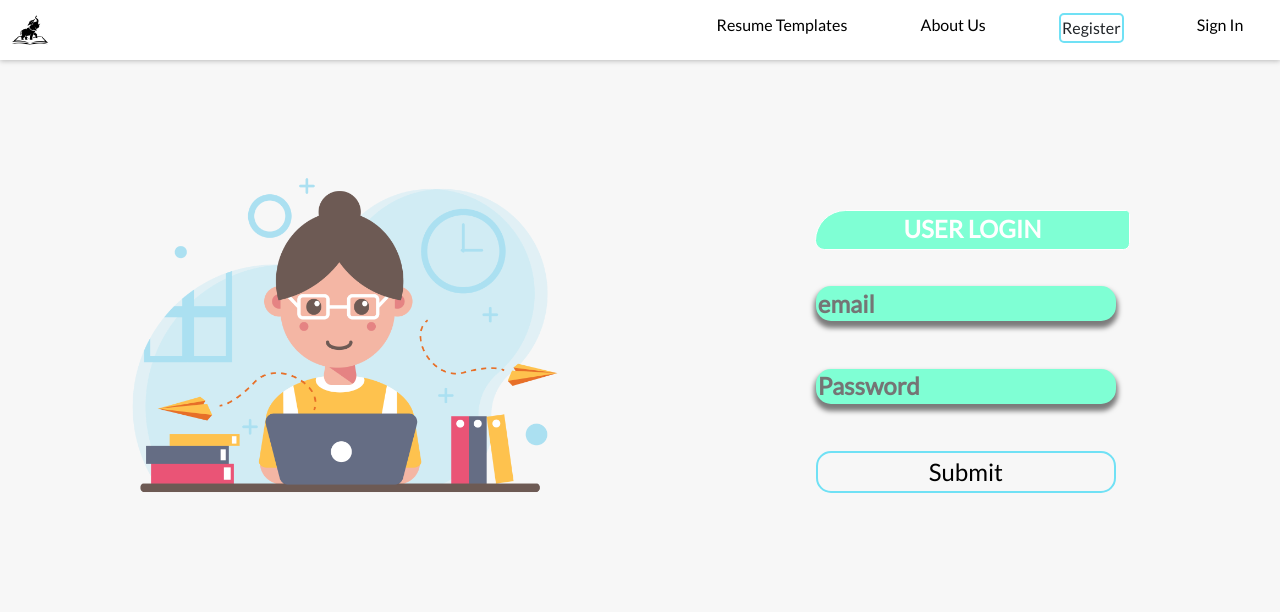
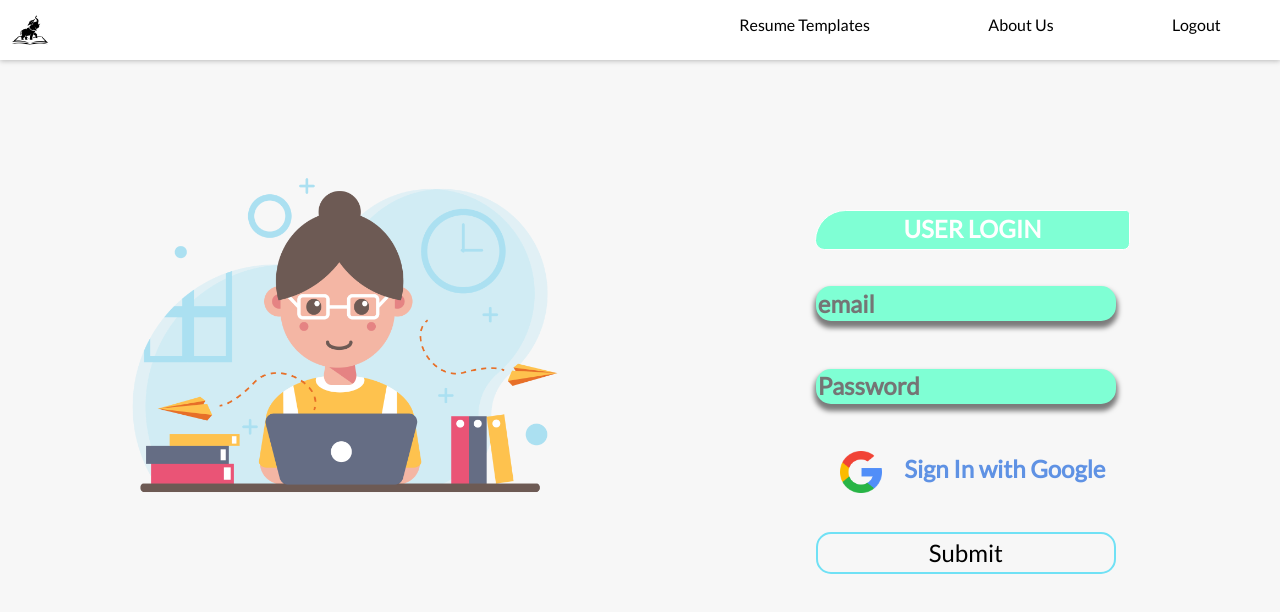
Before and after one commit to tyagiakash926/Resume-Buider, a React (Create React App) app: page /signin in a window 1280 px wide. Shown: the top 612 px of the page. Built offline with nearby package versions, Linux system fonts and the light colour scheme.

Commit message:
add fiebase

```diff
--- a/package.json
+++ b/package.json
@@ -6,6 +6,7 @@
     "@testing-library/jest-dom": "^5.11.5",
     "@testing-library/react": "^11.1.2",
     "@testing-library/user-event": "^12.2.2",
+    "firebase": "^8.1.1",
     "react": "^17.0.1",
     "react-dom": "^17.0.1",
     "react-elastic-carousel": "^0.9.5",
@@ -13,6 +14,7 @@
     "react-router-dom": "^5.2.0",
     "react-scripts": "4.0.0",
     "redux": "^4.0.5",
+    "redux-thunk": "^2.3.0",
     "web-vitals": "^0.2.4"
   },
   "scripts": {
--- a/src/App.js
+++ b/src/App.js
@@ -11,31 +11,31 @@ import Education from './components/Education';
 import Finalize from './components/Finalize';
 import Skills from './components/Skills';
 import Projects from './components/Projects';
+import { connect } from "react-redux";
+
 //hii  hello from akash
-function App() {
+function App(props) {
+  let {auth} = props;
   return (<React.Fragment>
           <Header />
           <Switch>
-            <Route path="/" exact>
-              <Landing></Landing>
-            </Route>
-            <Route path="/templates" exact component={Templates}></Route>
-            <Route path="/about" exact>
-              <About></About>
-            </Route>
-            <Route path="/register" exact>
-              <Register></Register>
-            </Route>
-            <Route path="/signin" exact>
-              <SignIn></SignIn>
-            </Route>
-            <Route path="/contact" exact component={Contact}></Route>
-            <Route path="/education" exact component={Education}></Route>
-            <Route path="/finalize" exact component={Finalize}></Route>
-            <Route path="/skills" exact component={Skills}></Route>
-            <Route path="/projects" exact component={Projects}></Route>
+            <Route path="/" exact component={Landing}></Route>
+            <Route path="/templates" exact component={auth ? Templates : SignIn}></Route>
+            <Route path="/about" exact component={About}></Route>
+            <Route path="/register" exact component={Register}></Route>
+            <Route path="/signin" exact component={SignIn}></Route>
+            <Route path="/contact" exact component={auth ? Contact : SignIn}></Route>
+            <Route path="/education" exact component={auth ? Education : SignIn}></Route>
+            <Route path="/finalize" exact component={auth ? Finalize : SignIn }></Route>
+            <Route path="/skills" exact component={ auth ? Skills : SignIn}></Route>
+            <Route path="/projects" exact component={auth ? Projects : SignIn}></Route>
           </Switch>
           </React.Fragment>);
 }
+const mapStateToProps = (state) =>{
+  return{
+    auth : state.auth.isAuth
+  }
+}
 
-export default App;
+export default connect(mapStateToProps)(App);
--- a/src/components/Finalize.jsx
+++ b/src/components/Finalize.jsx
@@ -1,6 +1,7 @@
 import React, { Component } from 'react';
 import './Finalize.css';
 import { connect } from 'react-redux';
+import {skinCodes} from '../Constants/skinCodes'
 import Preview from './Preview';
 import skin1 from "../static/images/skin1.svg";
 import skin2 from "../static/images/skin2.svg";
@@ -45,7 +46,17 @@ class Finalize extends Component {
                         <Preview contact={contact} education={education} skills={skills} projects={projects} skin={skinCode}></Preview>
                     </div>
                     <div className="final-templates">
-                    <div className="template">
+                    {skinCodes.map(  ( skin ) => {
+                    let className = skin.value == skinCode ? "selected-skin" : "";
+                    return <div key = {skin.id} className={`template ${className}`} >
+              <img src= {`/images/${skin.value}.svg`} alt="" />
+              {skin.value == skinCode?<i class="fa fa-check-circle" aria-hidden="true" onClick = { ()=> {this.handleSkinSelect(skin.value)} }></i>:<button class="template-btn" onClick = { ()=> {this.handleSkinSelect(skin.value)} }>USE TEMPLATE</button>}
+
+            </div>
+        })}
+
+
+                    {/* <div className="template">
                         <img src={skin1} alt=""/>
                             <button class="template-btn" onClick = { ()=> {this.handleSkinSelect("skin1")} }>USE TEMPLATE</button>
                     </div>
@@ -60,7 +71,7 @@ class Finalize extends Component {
                     <div className="template">
                         <img src={skin4} alt=""/>
                             <button class="template-btn" onClick = { ()=> {this.handleSkinSelect("skin4")} }>USE TEMPLATE</button>
-                    </div>
+                    </div> */}
                     </div>
                 </div>
             </React.Fragment>
--- a/src/components/Header.jsx
+++ b/src/components/Header.jsx
@@ -2,25 +2,50 @@ import React from 'react';
 import './Header.css'
 import {Link} from "react-router-dom";
 import logo from '../static/images/—Pngtree—elephant logo design vector template_5045290.png'
+import { connect } from "react-redux";
+import { auth } from '../firebase/fbconfig';
 
-const Header = () => {
+
+const handleLogout = (logout) =>{
+    auth.signOut().then(()=>{
+        logout();
+    })
+}
+const Header = (props) => {
+    let {auth} = props;
     return (
         <div className="header">
             <div className="header-logo">
                 <Link to="/"><img src={logo} alt=""/></Link>
             </div>
             <div className="header-links">
+                {auth ?
                 <ul>
-                    <li><Link to="/templates">Resume Templates</Link></li>
-                    <li><Link to="/about">About Us</Link></li>
-                    <li><Link to="/register">
-                        <button className="btn">Register</button>
-                        </Link></li>
-                    <li><Link to="signin">Sign In</Link></li>
+                <li><Link to="/templates">Resume Templates</Link></li>
+                <li><Link to="/about">About Us</Link></li>
+                <li><Link to="/" onClick={()=>{handleLogout(props.logout)}}>Logout</Link></li>
+                </ul> :
+                <ul>
+                <li><Link to="/about">About Us</Link></li>
+                <li><Link to="/register">Register</Link></li>
+                <li><Link to="/signin">Sign In</Link></li>
                 </ul>
+                }
             </div>
         </div>
      );
 }
 
-export default Header;
+const mapStateToProps = (state) =>{
+    return {
+        auth : state.auth.isAuth
+    }
+}
+
+const mapDispatchToProps = (dispatch) =>{
+    return{
+        logout : () =>{dispatch({type:"LOGOUT"})}
+    }
+}
+
+export default connect(mapStateToProps , mapDispatchToProps)(Header);
--- a/src/components/Signin.css
+++ b/src/components/Signin.css
@@ -101,6 +101,35 @@ label{
     outline: none;
 }
 
+.signin-google{
+    width: 300px;
+    height: 42px;
+    /* border: 2px solid #5f92e4; ; */
+    margin-top: 13%;
+    outline: none;
+    display: flex;
+    /* background:  #5f92e4; */
+    border-radius: 15px 15px 15px 15px;
+    cursor: pointer;
+
+}
+.google-logo {
+   height: 100%;
+   width: 30%;
+    /* background: black; */
+}
+.google-logo img{
+    height: 100%;
+    width: 100%;
+    object-fit: contain;
+    color: white;
+}
+.google-text{
+    width: 70%;
+    color:#5f92e4;
+    margin-left: -2%;
+}
+
 
 .login-btn:hover{
     border: none;
--- a/src/components/Signin.jsx
+++ b/src/components/Signin.jsx
@@ -1,9 +1,25 @@
 import React from 'react';
 import './Signin.css'
+import {connect} from 'react-redux';
 import skin from '../static/images/—Pngtree—young people work and study_5426650.png';
 // import skin1 from '../static/images/pngtree-color-wave-dot-circular-border-png-image_4973413.jpg'
+import google from '../static/images/search.png';
+import { auth, provider } from '../firebase/fbconfig.js';
 
-const SignIn = () => {
+const handleLogin = (login) =>{
+    auth.signInWithPopup(provider).then((user)=>{
+        let {displayName , email} = user.user;
+        let userDetails= {
+            displayName,
+            email
+        }
+        login(userDetails);
+    })
+    .catch((error)=>{
+        console.log(error);
+    });
+}
+const SignIn = (props) => {
     return (
 
 
@@ -20,6 +36,10 @@ const SignIn = () => {
                         <label htmlFor="password" className="password-label">
                             <input type="password" name="password" id="password" placeholder="Password"/>
                         </label>
+                        <div className="signin-google" onClick={()=>{handleLogin(props.login)}}>
+                            <div className="google-logo"><img src={google} alt=""/></div>
+                            <div className="google-text">Sign In with Google</div>
+                        </div>
                         <button className="login-btn">Submit</button>
                     </form>
                 </div>
@@ -27,4 +47,16 @@ const SignIn = () => {
             );
 }
 
-export default SignIn;
+const mapStateToProps = (state) =>{
+    return{
+        auth : state.auth.isAuth
+    }
+}
+
+const mapDispatchToProps = (dispatch) =>{
+    return {
+        login : (userDetails) => {dispatch({type:"LOGIN" , userDetails: userDetails})}
+    }
+}
+
+export default connect(mapStateToProps , mapDispatchToProps)(SignIn);
--- /dev/null
+++ b/src/firebase/fbconfig.js
@@ -0,0 +1,17 @@
+import firebase from 'firebase';
+const firebaseConfig = {
+    apiKey: "AIzaSyA5XwyX9ETKfHGwMDeD25rA5h4Z2o8KthM",
+    authDomain: "resume-builder-demo-d1cba.firebaseapp.com",
+    databaseURL: "https://resume-builder-demo-d1cba.firebaseio.com",
+    projectId: "resume-builder-demo-d1cba",
+    storageBucket: "resume-builder-demo-d1cba.appspot.com",
+    messagingSenderId: "974959487047",
+    appId: "1:974959487047:web:99059b1cba32a04480e962"
+  };
+  // Initialize Firebase
+  const firebaseApp = firebase.initializeApp(firebaseConfig);
+  const auth = firebase.auth();
+  const db = firebase.firestore();
+  const provider = new firebase.auth.GoogleAuthProvider();
+
+  export {auth , db , provider};
--- a/src/index.js
+++ b/src/index.js
@@ -5,9 +5,10 @@ import './index.css';
 
 import { BrowserRouter as Router } from 'react-router-dom';
 
-import {createStore} from "redux";
+import {createStore , applyMiddleware , compose} from "redux";
 import {Provider} from "react-redux";
 import {myReducer} from "./reducers/myReducer";
-const store = createStore(myReducer);
+import thunk from 'redux-thunk';
+const store = createStore(myReducer , compose(applyMiddleware(thunk) ,window.devToolsExtension ? window.devToolsExtension() : f => f));
 
-ReactDOM.render(<Provider store = {store} ><Router><App /></Router></Provider>,document.getElementById('root'));
+ReactDOM.render(<Provider store={store}><Router> <App /></Router></Provider>,document.getElementById('root'));
--- a/src/reducers/intialState.js
+++ b/src/reducers/intialState.js
@@ -1,4 +1,8 @@
 export const initialState = {
+    auth :{
+        isAuth : true,
+        user : null
+    },
     document : {
         docId : "12345",
         uid : "1" ,
--- a/src/reducers/myReducer.js
+++ b/src/reducers/myReducer.js
@@ -30,5 +30,17 @@ export function myReducer(state = initialState , action ){
             projects : action.projects
         }
     }
+    else if(action.type == "LOGOUT"){
+        return{
+            ...state ,
+            auth : {...state.auth ,  isAuth:false , user :null}
+        }
+    }
+    else if(action.type == "LOGIN"){
+        return{
+            ...state ,
+            auth : {...state.auth ,  isAuth:true , user :action.userDetails}
+        }
+    }
     return state;
 }
```
Also changed, not shown: src/components/Skin4.jsx (added, +35 -0 lines), src/components/Skin4.css (added), src/static/images/search.png (added), 1 other file (tests, documents, lock files or other folders).
